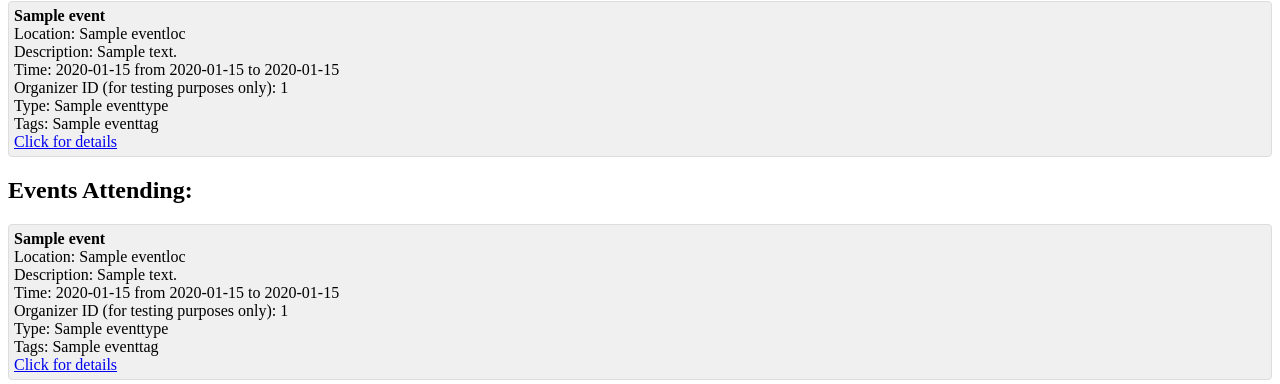
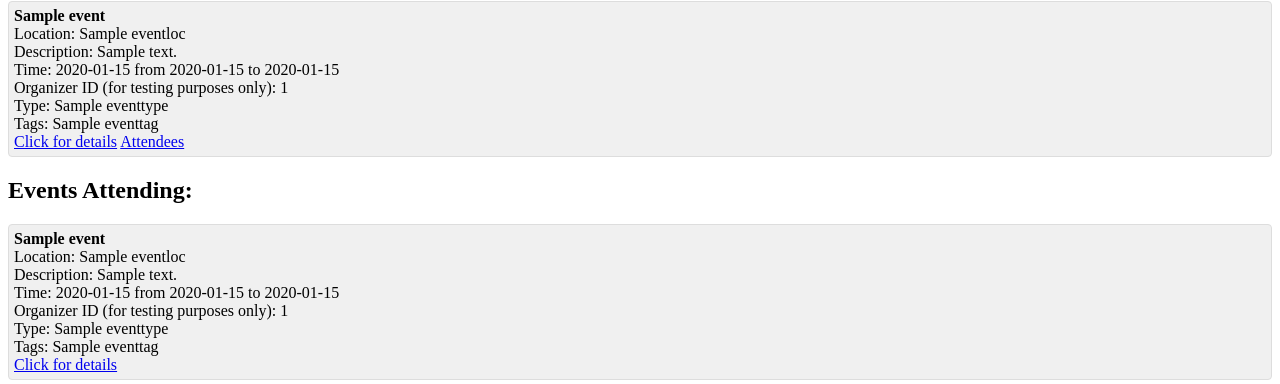
Before and after one commit to jje009wells/WEevent, a Flask app: template templates/user_profile.html in a window 1280 px wide. Shown: the part 333-717 px from the top of the page. Run offline with Flask 3, Linux system fonts and the light colour scheme; the template is opened without the code that fills it: most values are stand-ins (such as "Sample title", 1, 10 or a date in 2020); parts of the project's set-up code (start-up, migrations or seed data) failed here and were passed over.

Commit message:
add Attendees button on user profile events created section

```diff
--- a/templates/user_profile.html
+++ b/templates/user_profile.html
@@ -19,6 +19,7 @@
         Type: {{ event.eventtype }} <br>
         Tags: {{ event.eventtag }} <br>
         <a href="/event/{{ event.eventid }}">Click for details</a>
+        <a href="{{ url_for('view_rsvp_details', event_id = event.eventid)}}">Attendees</a>
       </li>
       {% endfor %}
     </ul>
```
